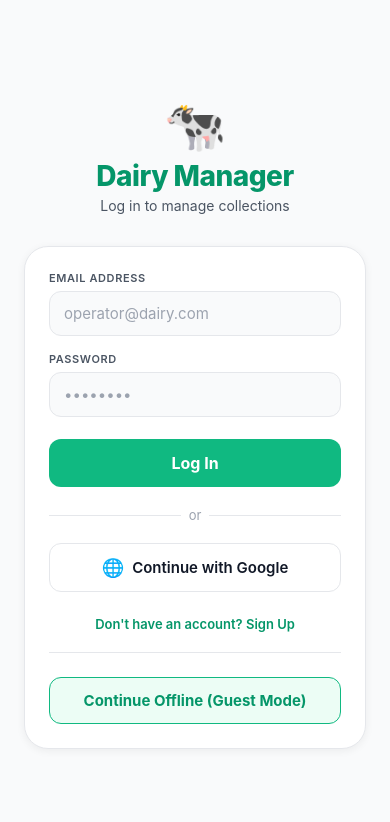
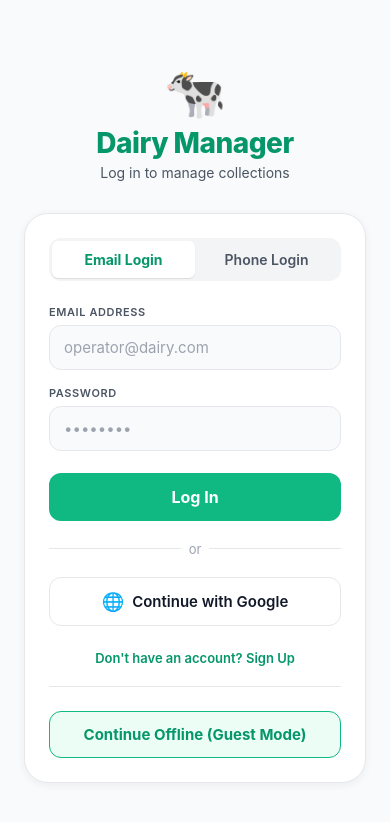
Before and after one commit to Aashishrishu02/Dairy-manager, a React Native app: screen /Login in a window 390 px wide. Shown: the top 822 px of the page. Built offline with nearby package versions, Linux system fonts and the light colour scheme; no server answers.

Commit message:
Add Phone OTP verification login system (bilingual) to LoginScreen

```diff
--- a/src/screens/LoginScreen.tsx
+++ b/src/screens/LoginScreen.tsx
@@ -22,8 +22,42 @@ export default function LoginScreen() {
   const { t } = useTranslation();
   const { setUser } = useDairyStore();
 
+  // Phone Authentication states
+  const [loginMethod, setLoginMethod] = useState<'email' | 'phone'>('email');
+  const [phone, setPhone] = useState('');
+  const [otp, setOtp] = useState('');
+  const [otpSent, setOtpSent] = useState(false);
+
   const handleGuestLogin = () => {
     setUser({ email: 'offline-operator@dairy.manager', uid: 'offline_user' });
+  };
+
+  const handleSendOtp = () => {
+    const cleaned = phone.replace(/[^0-9]/g, '');
+    if (cleaned.length !== 10) {
+      Alert.alert(t('invalidPhone'), t('invalidPhoneMsg'));
+      return;
+    }
+    setLoading(true);
+    // Simulate SMS gateway request
+    setTimeout(() => {
+      setLoading(false);
+      setOtpSent(true);
+      Alert.alert(t('successLabel'), t('otpSentSuccess', { phone: cleaned }) + '\n(Use test OTP code: 1234)');
+    }, 1000);
+  };
+
+  const handleVerifyOtp = () => {
+    const cleanedPhone = phone.replace(/[^0-9]/g, '');
+    if (otp !== '1234' && otp.trim() !== '4321') {
+      Alert.alert(t('invalidOtp'), t('invalidOtpMsg'));
+      return;
+    }
+    setLoading(true);
+    setTimeout(() => {
+      setLoading(false);
+      setUser({ email: `${cleanedPhone}@dairy.manager`, uid: `phone_${cleanedPhone}` });
+    }, 800);
   };
 
   const handleEmailAuth = async () => {
@@ -103,6 +137,30 @@ export default function LoginScreen() {
           </View>
 
           <View style={styles.card}>
+            {/* Tabs selector */}
+            <View style={styles.tabContainer}>
+              <TouchableOpacity
+                style={[styles.tabButton, loginMethod === 'email' && styles.tabButtonActive]}
+                onPress={() => { setLoginMethod('email'); setOtpSent(false); }}
+                activeOpacity={0.7}
+              >
+                <Text style={[styles.tabButtonText, loginMethod === 'email' && styles.tabButtonTextActive]}>
+                  {t('emailTab')}
+                </Text>
+              </TouchableOpacity>
+              <TouchableOpacity
+                style={[styles.tabButton, loginMethod === 'phone' && styles.tabButtonActive]}
+                onPress={() => setLoginMethod('phone')}
+                activeOpacity={0.7}
+              >
+                <Text style={[styles.tabButtonText, loginMethod === 'phone' && styles.tabButtonTextActive]}>
+                  {t('phoneTab')}
+                </Text>
+              </TouchableOpacity>
+            </View>
+
+            {loginMethod === 'email' ? (
+              <>
                 <Text style={styles.label}>{t('emailLabel')}</Text>
                 <TextInput
                   style={styles.input}
@@ -141,6 +199,55 @@ export default function LoginScreen() {
                     </Text>
                   )}
                 </TouchableOpacity>
+              </>
+            ) : (
+              <>
+                <Text style={styles.label}>{t('phoneLabel')}</Text>
+                <View style={styles.phoneInputContainer}>
+                  <Text style={styles.countryCode}>+91</Text>
+                  <TextInput
+                    style={styles.phoneInput}
+                    placeholder="9876543210"
+                    placeholderTextColor={colors.textTertiary}
+                    value={phone}
+                    onChangeText={setPhone}
+                    keyboardType="phone-pad"
+                    maxLength={10}
+                    editable={!otpSent}
+                  />
+                </View>
+
+                {otpSent && (
+                  <>
+                    <Text style={styles.label}>{t('enterOtp')}</Text>
+                    <TextInput
+                      style={styles.input}
+                      placeholder="1234"
+                      placeholderTextColor={colors.textTertiary}
+                      value={otp}
+                      onChangeText={setOtp}
+                      keyboardType="number-pad"
+                      maxLength={4}
+                    />
+                  </>
+                )}
+
+                <TouchableOpacity
+                  style={styles.primaryBtn}
+                  onPress={otpSent ? handleVerifyOtp : handleSendOtp}
+                  disabled={loading}
+                  activeOpacity={0.8}
+                >
+                  {loading ? (
+                    <ActivityIndicator color="#fff" />
+                  ) : (
+                    <Text style={styles.primaryBtnText}>
+                      {otpSent ? t('verifyOtp') : t('sendOtp')}
+                    </Text>
+                  )}
+                </TouchableOpacity>
+              </>
+            )}
 
             <View style={styles.dividerRow}>
               <View style={styles.dividerLine} />
@@ -227,6 +334,62 @@ const styles = StyleSheet.create({
     borderWidth: 1,
     borderColor: colors.border,
     ...shadow.card,
+  },
+  tabContainer: {
+    flexDirection: 'row',
+    backgroundColor: colors.surfaceAlt,
+    borderRadius: radius.md,
+    padding: 3,
+    marginBottom: spacing.lg,
+  },
+  tabButton: {
+    flex: 1,
+    paddingVertical: 10,
+    alignItems: 'center',
+    borderRadius: radius.sm,
+  },
+  tabButtonActive: {
+    backgroundColor: colors.surface,
+    shadowColor: '#000',
+    shadowOffset: { width: 0, height: 1 },
+    shadowOpacity: 0.1,
+    shadowRadius: 1,
+    elevation: 1,
+  },
+  tabButtonText: {
+    fontSize: 14,
+    fontWeight: '600',
+    color: colors.textSecondary,
+  },
+  tabButtonTextActive: {
+    color: colors.primaryMid,
+    fontWeight: '700',
+  },
+  phoneInputContainer: {
+    flexDirection: 'row',
+    alignItems: 'center',
+    borderWidth: 1,
+    borderColor: colors.border,
+    borderRadius: radius.md,
+    backgroundColor: colors.bg,
+    marginBottom: spacing.md,
+    paddingHorizontal: 14,
+  },
+  countryCode: {
+    fontSize: 15,
+    fontWeight: '600',
+    color: colors.textSecondary,
+    marginRight: 10,
+    borderRightWidth: 1,
+    borderRightColor: colors.border,
+    paddingRight: 10,
+    paddingVertical: 12,
+  },
+  phoneInput: {
+    flex: 1,
+    fontSize: 15,
+    color: colors.textPrimary,
+    paddingVertical: 12,
   },
   label: {
     fontSize: 11,
--- a/src/utils/i18n.ts
+++ b/src/utils/i18n.ts
@@ -123,6 +123,17 @@ export const translations = {
     authErrorLabel: 'Authentication Failed',
     authFieldsRequired: 'Please fill in all fields.',
     guestModeBtn: 'Continue Offline (Guest Mode)',
+    phoneTab: 'Phone Login',
+    emailTab: 'Email Login',
+    phoneLabel: 'Phone Number',
+    sendOtp: 'Send OTP',
+    verifyOtp: 'Verify & Login',
+    enterOtp: 'Enter Verification Code (OTP)',
+    otpSentSuccess: 'Verification code sent to +91 {phone}!',
+    invalidPhone: 'Invalid Phone Number',
+    invalidPhoneMsg: 'Please enter a valid 10-digit phone number.',
+    invalidOtp: 'Invalid OTP',
+    invalidOtpMsg: 'Please enter the correct 4-digit verification code.',
   },
   hi: {
     // Navigation titles
@@ -246,6 +257,17 @@ export const translations = {
     authErrorLabel: 'प्रमाणीकरण विफल',
     authFieldsRequired: 'कृपया सभी फ़ील्ड भरें।',
     guestModeBtn: 'ऑफ़लाइन (बिना इंटरनेट) शुरू करें',
+    phoneTab: 'फ़ोन लॉग इन',
+    emailTab: 'ईमेल लॉग इन',
+    phoneLabel: 'फ़ोन नंबर',
+    sendOtp: 'ओटीपी भेजें',
+    verifyOtp: 'सत्यापित करें और लॉग इन करें',
+    enterOtp: 'सत्यापन कोड (ओटीपी) दर्ज करें',
+    otpSentSuccess: 'सत्यापन कोड +91 {phone} पर भेज दिया गया है!',
+    invalidPhone: 'अमान्य फ़ोन नंबर',
+    invalidPhoneMsg: 'कृपया एक वैध 10-अंकीय फ़ोन नंबर दर्ज करें।',
+    invalidOtp: 'अमान्य ओटीपी',
+    invalidOtpMsg: 'कृपया सही 4-अंकीय सत्यापन कोड दर्ज करें।',
   }
 };
 
```
Lines whose indentation alone changed are shown as unchanged.
